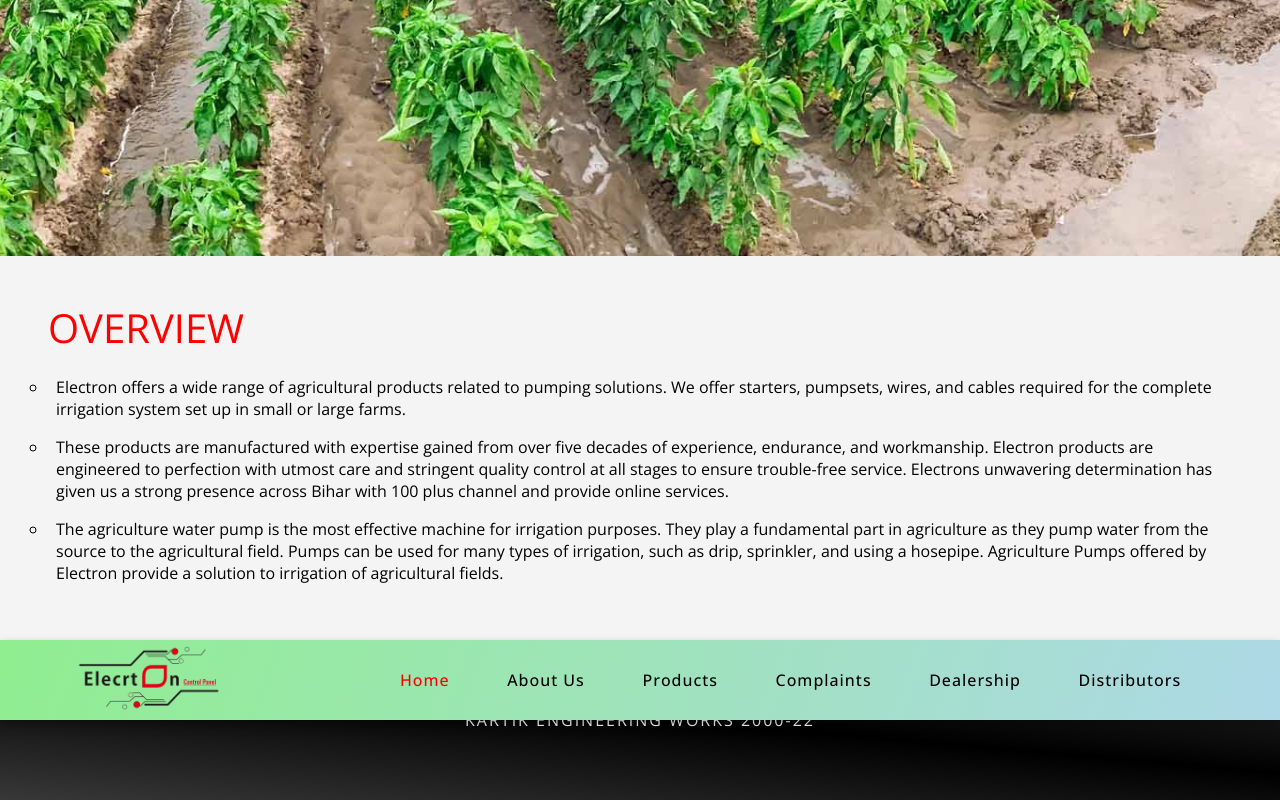
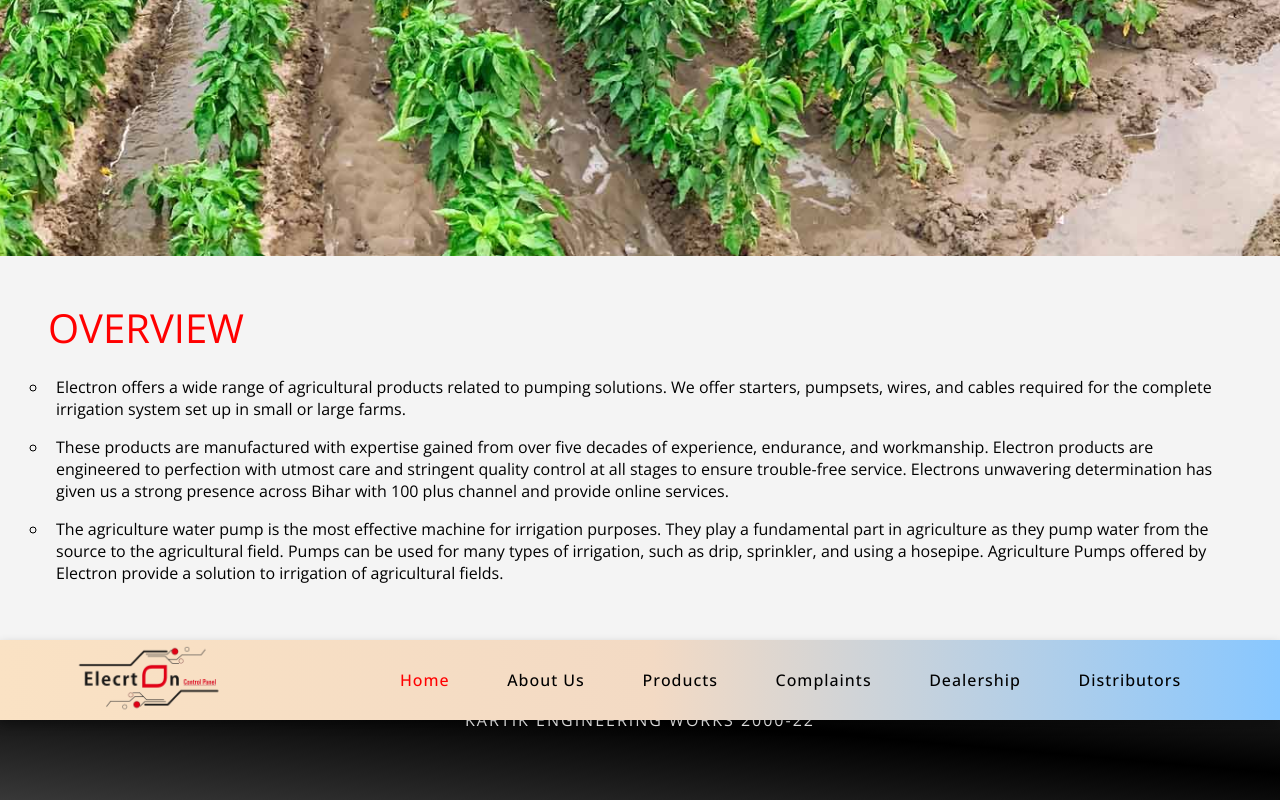
Before and after one commit to lusifer2644A/Electron, a React (Create React App) app: page / in a window 1280 px wide. Shown: the part 544-1344 px from the top of the page. Built offline with nearby package versions, Linux system fonts and the light colour scheme; a web font is replaced by a local one.

Commit message:
Changed Nav Color

```diff
--- a/src/App.css
+++ b/src/App.css
@@ -264,7 +264,12 @@ hr.hrdashed {
 }
 
 .navbar.sticky {
-    background: linear-gradient(110deg, lightgreen, lightblue);
+    background: linear-gradient(
+        90deg,
+        rgb(250 226 196) 0%,
+        rgb(243 218 196) 51%,
+        rgb(136 199 255) 100%
+    );
     color: #000;
     position: fixed;
     box-shadow: 0 5px 10px rgba(0, 0, 0, 0.3);
```
